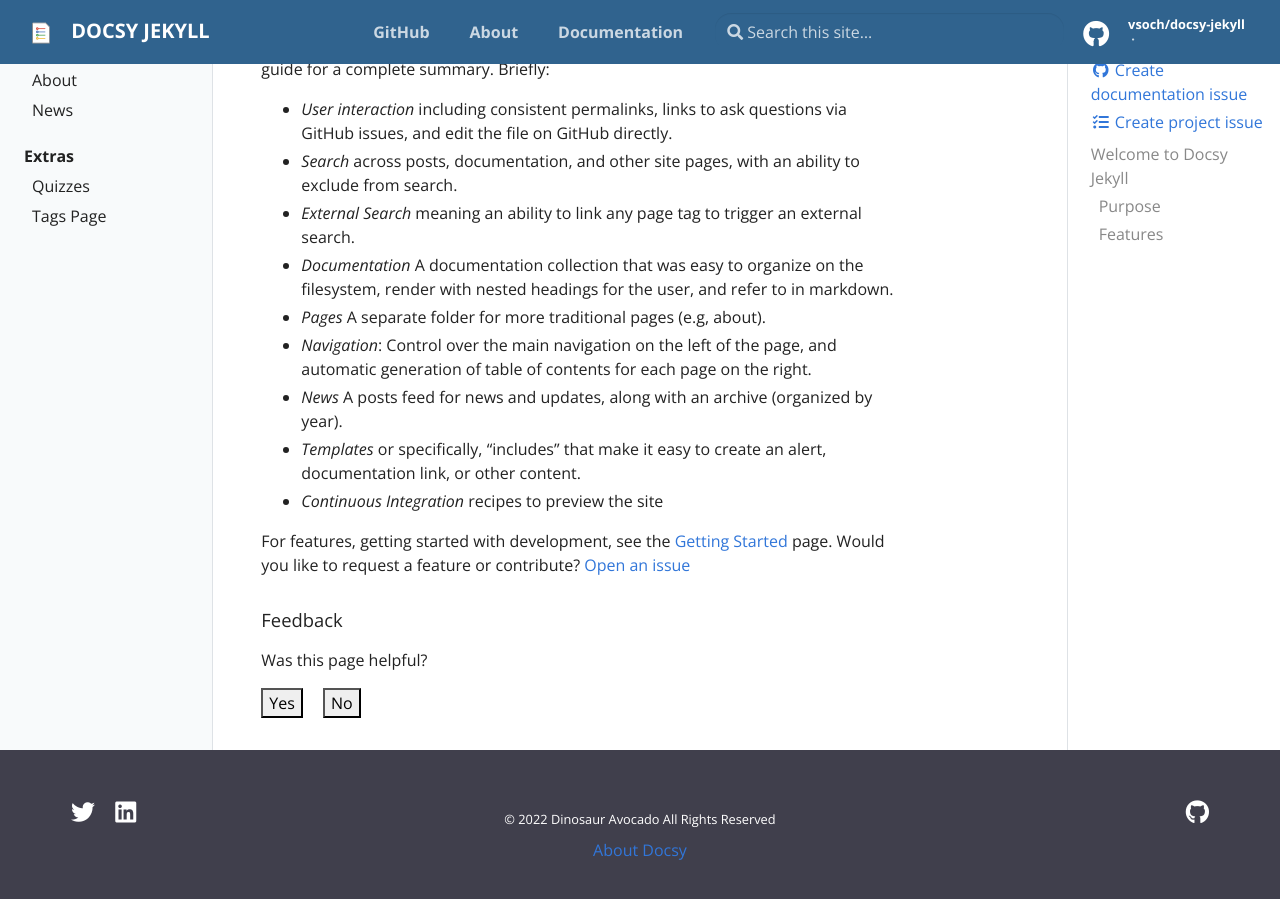
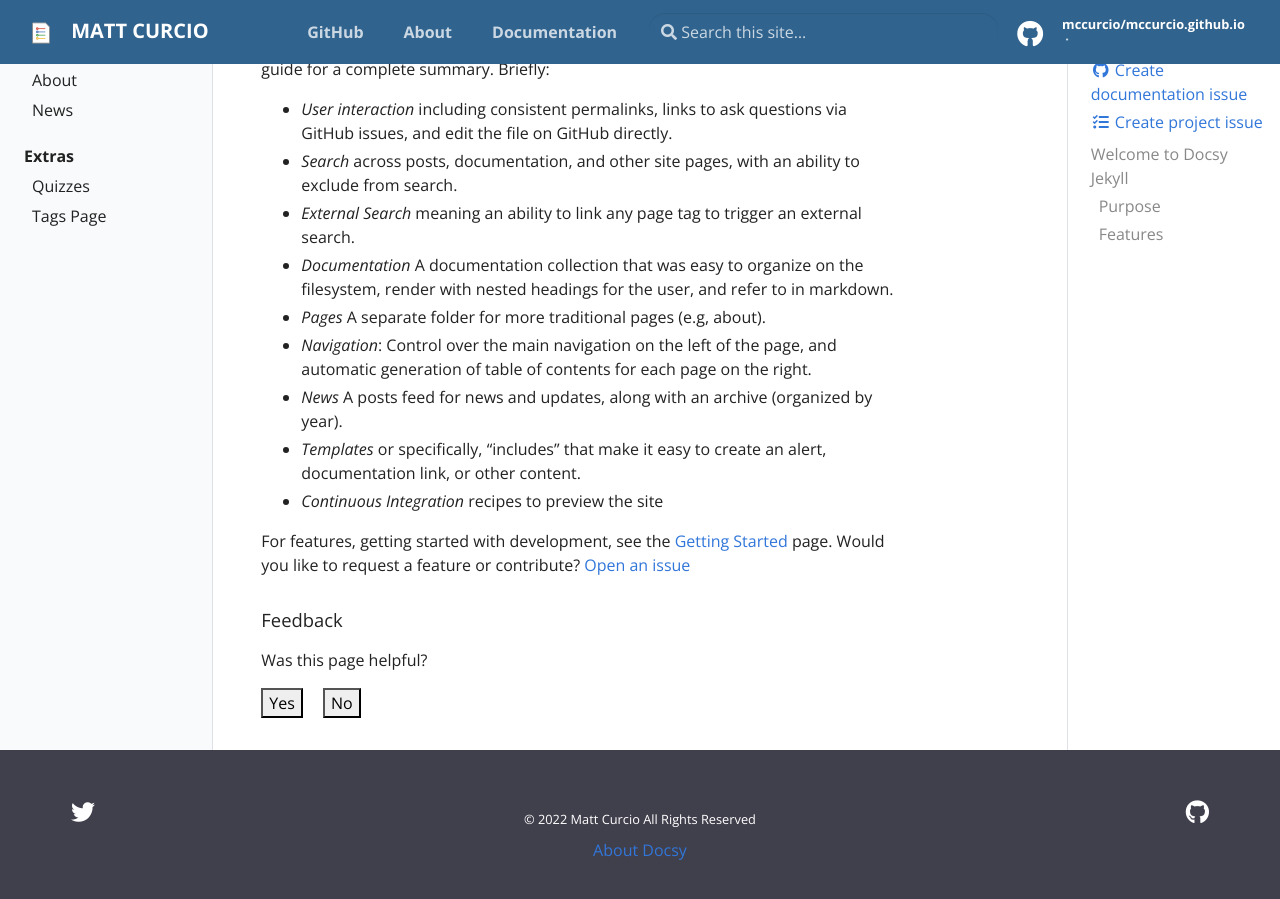
Before and after one commit to vsoch/docsy-jekyll, a Jekyll site: the page built from pages/index.md, in a window 1280 px wide and 900 px high, scrolled down 885 px. Built offline with Jekyll 4.4.1, drawn with Linux system fonts in a browser that asks for light colours.

Commit message:
Changed names/addresses to MCC

```diff
--- a/_config.yml
+++ b/_config.yml
@@ -14,30 +14,28 @@
 # You can create any custom variable you would like, and they will be accessible
 # in the templates via {{ site.myvariable }}.
 
-title: Docsy Jekyll
-email: your-email@domain.com
-author: Dinosaur Avocado
+title: Matt Curcio
+email: matt.curcio.us@gmail.com
+author: Matt Curcio
 description: > # this means to ignore newlines until "baseurl:"
-  Write an awesome description for your new site here. You can edit this
-  line in _config.yml. It will appear in your document head meta (for
-  Google search results) and in your feed.xml site description.
+  Scientist, Application Specialist & Educator
 
 # Add your baseurl here (your repository) but DO NOT CHANGE THE LINE NUMBER without editing .circleci/circle_urls.sh
-baseurl: "/docsy-jekyll" # the subpath of your site, e.g. /blog
+baseurl: "" # the subpath of your site, e.g. /blog
 
 # This is mostly for testing
-url: "https://vsoch.github.io" # the base hostname & protocol for your site
+url: "https://mccurcio.github.io" # the base hostname & protocol for your site
 
 # Social (First three Required)
-repo: "https://github.com/vsoch/docsy-jekyll"
-github_user: "vsoch"
-github_repo: "docsy-jekyll"
+repo: "https://github.com/mccurcio/mccurcio.github.io"
+github_user: "mccurcio"
+github_repo: "mccurcio.github.io"
 github_branch: "master"
 
 # Optional
-twitter: vsoch
-linkedin: vsochat
-dockerhub: vanessa
+twitter: oaxacamatt1
+#linkedin: vsochat
+#dockerhub: vanessa
 
 # Should there be feedback buttons at the bottom of pages?
 feedback: true
```
